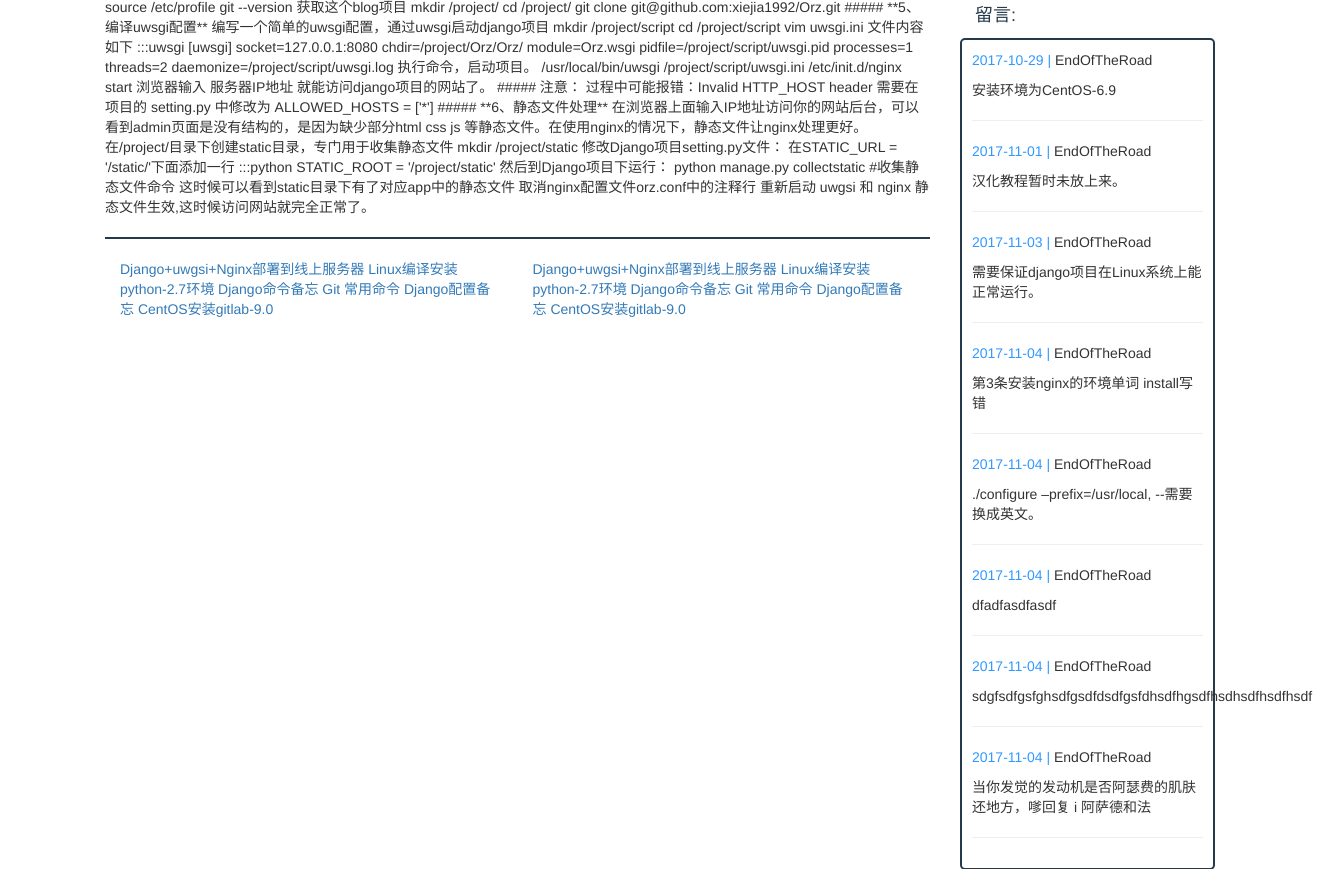
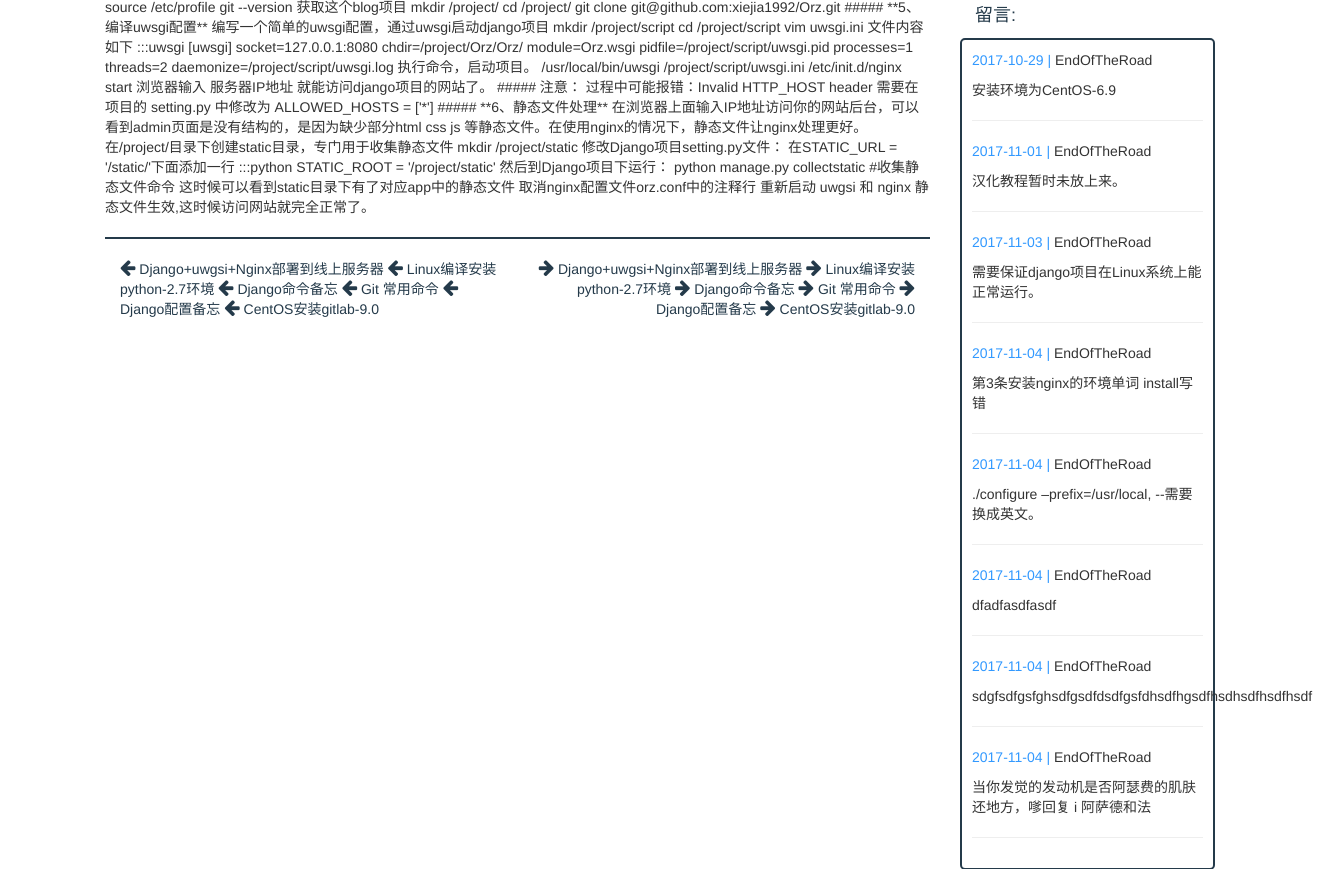
Before and after one commit to xiejia1992/Orz, a Django app: template Orz/orz_app/templates/article_detail.html in a window 1320 px wide. Shown: the part 407-1276 px from the top of the page. Run offline with Django 3.2, Linux system fonts and the light colour scheme; the template is opened without the code that fills it: values that come from a table or form of the project are taken from there, others are empty; data comes from the database, SQL or seed files in the repository; parts of the project's set-up code (start-up, migrations or seed data) failed here and were passed over; some libraries are stand-ins or nearby versions.

Commit message:
add pre_article and next_article style

```diff
--- a/Orz/orz_app/templates/article_detail.html
+++ b/Orz/orz_app/templates/article_detail.html
@@ -11,12 +11,12 @@
         <!--  上一篇下一篇  -->
         <div class="col-lg-6">
             {%  for pre_article in pre_articles %}
-            <a style="text-decoration: none" href="/article/{{ pre_article.id }}"><i class="fa fa-arrow-left" style="color:#243a4a"></i>{{ pre_article.caption }}</a>
+            <a style="text-decoration: none;color: #243a4a" href="/article/{{ pre_article.id }}"><i class="fa fa-arrow-left" style="color:#243a4a;font-size: 18px"></i> {{ pre_article.caption }}</a>
             {% endfor %}
         </div>
-        <div class="col-lg-6">
+        <div class="col-lg-6" style="text-align: right">
             {%  for next_article in next_articles %}
-            <a style="text-decoration: none" href="/article/{{ next_article.id }}"><i class="fa fa-arrow-right" style="color:#243a4a"></i>{{ next_article.caption }} </a>
+            <a style="text-decoration: none;color: #243a4a" href="/article/{{ next_article.id }}"><i class="fa fa-arrow-right" style="color:#243a4a;font-size: 18px"></i> {{ next_article.caption }} </a>
             {% endfor %}
         </div>
         </div>
--- a/Orz/orz_app/templates/common/base.html
+++ b/Orz/orz_app/templates/common/base.html
@@ -14,6 +14,7 @@
         <link href="/static/css/bootstrap.min.css" rel="stylesheet">
         <link href="/static/css/app_style.css" rel="stylesheet">
         <link href="/static/css/code.css" rel="stylesheet">
+        <link href="http://fontawesome.io/assets/font-awesome/css/font-awesome.css" rel="stylesheet" >
         {% endblock %}
     </head>
 
```
